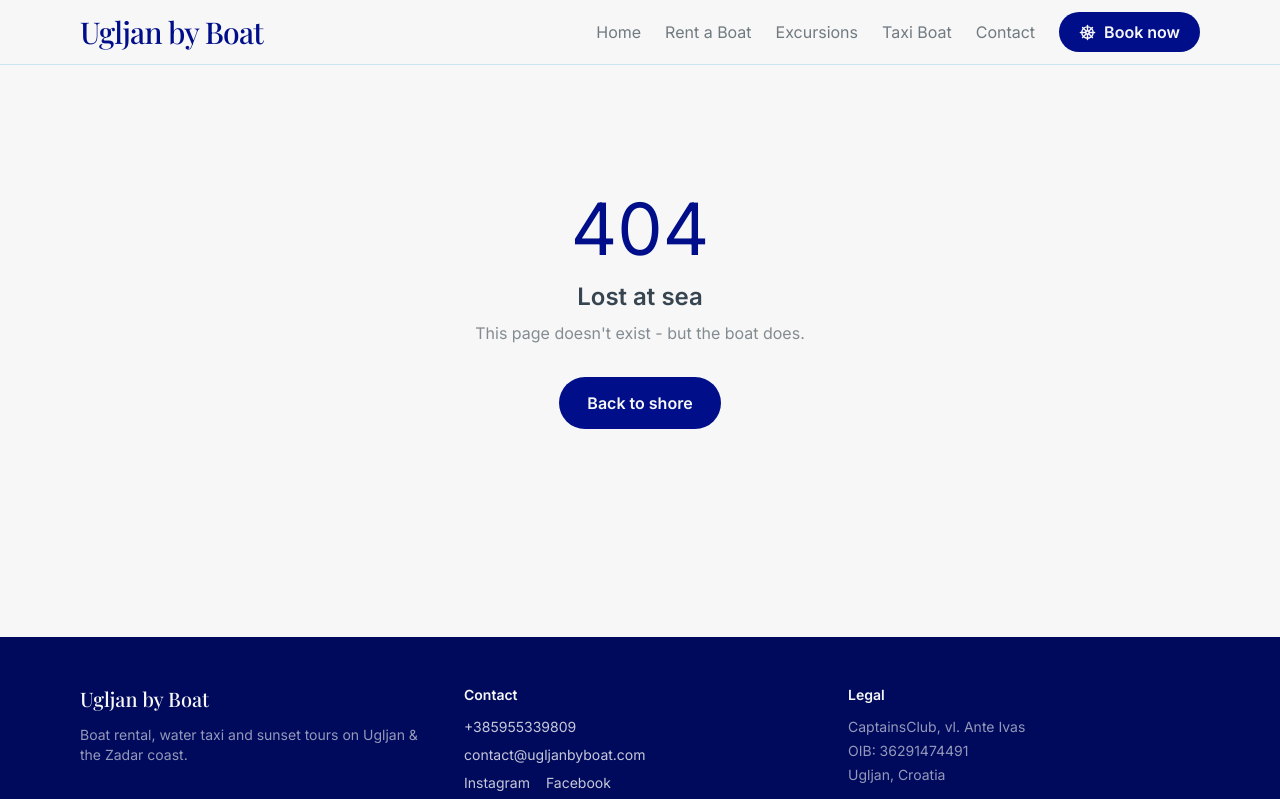
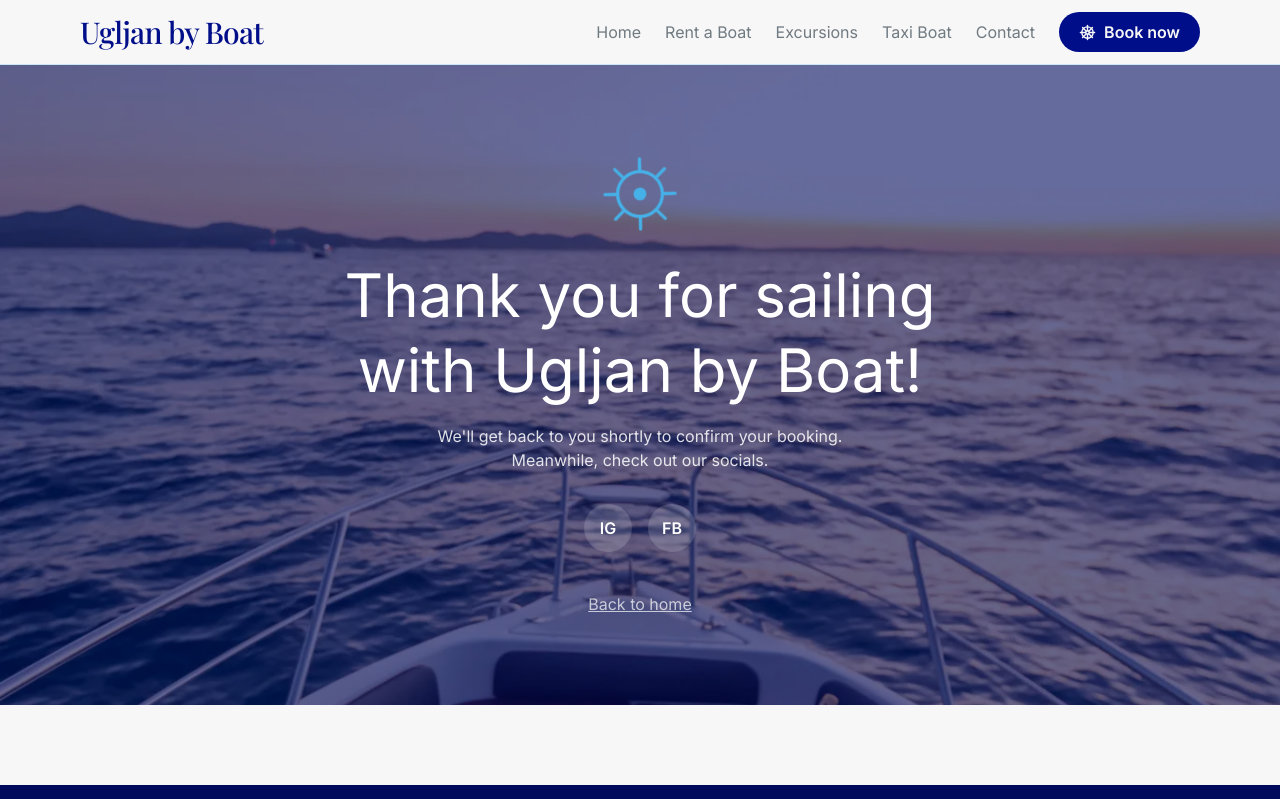
Before and after one commit to expaetra/ugljan-by-boat, a React (Vite) app in the folder frontend/: page /thank-you in a window 1280 px wide. Shown: the top 799 px of the page. Built offline with nearby package versions, Linux system fonts and the light colour scheme.

Commit message:
Thank you page

```diff
--- a/frontend/src/App.jsx
+++ b/frontend/src/App.jsx
@@ -9,6 +9,7 @@ import ExcursionsPage from './pages/excursions/ExcursionsPage.jsx'
 import ScrollToTop from './components/shared/ScrollToTop.jsx'
 import NotFound from './pages/NotFound.jsx'
 import PrivacyPage from './pages/PrivacyPage.jsx'
+import ThankYou from './pages/contact/ThankYou.jsx'
 
 export default function App() {
   return (
@@ -16,14 +17,15 @@ export default function App() {
       <ScrollToTop />
       <Navbar />
       <main className="flex-1">
-        <Routes>
+     <Routes>
           <Route path="/" element={<HomePage />} />
           <Route path="/rent" element={<RentPage />} />
           <Route path="/taxi" element={<TaxiPage />} />
           <Route path="/contact" element={<ContactPage />} />
           <Route path="/excursions" element={<ExcursionsPage />} />
+          <Route path="/privacy" element={<PrivacyPage />} />
+          <Route path="/thank-you" element={<ThankYou />} />
           <Route path="*" element={<NotFound />} />
-          <Route path="/privacy" element={<PrivacyPage />} />
         </Routes>
       </main>
       <Footer />
--- a/frontend/src/pages/contact/ContactForm.jsx
+++ b/frontend/src/pages/contact/ContactForm.jsx
@@ -1,12 +1,13 @@
 import { useState } from 'react'
+import { useNavigate } from 'react-router-dom'
 import { site } from '../../lib/siteConfig.js'
-import ThankYou from './ThankYou.jsx'
 
 const field = 'w-full border border-mist rounded-lg px-4 py-3 bg-white focus:outline-none focus:border-sea focus:ring-1 focus:ring-sea transition-colors'
 const label = 'block text-sm font-semibold text-ink/70 mb-1.5'
 
 export default function ContactForm() {
-  const [status, setStatus] = useState('idle') // idle | sending | sent | error
+  const [status, setStatus] = useState('idle') // idle | sending | error
+  const navigate = useNavigate()
 
   async function handleSubmit(e) {
     e.preventDefault()
@@ -19,15 +20,11 @@ export default function ContactForm() {
         body: data,
       })
       if (!res.ok) throw new Error('failed')
-      setStatus('sent')
       e.target.reset()
+      navigate('/thank-you')
     } catch {
       setStatus('error')
     }
-  }
-
- if (status === 'sent') {
-    return <ThankYou />
   }
 
   return (
@@ -64,7 +61,7 @@ export default function ContactForm() {
         <div className="grid sm:grid-cols-2 gap-5">
           <div>
             <label className={label} htmlFor="name">Your name</label>
-                        <input id="name" name="name" required placeholder="Ivan Horvat" className={field} />
+            <input id="name" name="name" required placeholder="Ivan Horvat" className={field} />
           </div>
           <div>
             <label className={label} htmlFor="phone">Phone / WhatsApp</label>
--- a/frontend/src/pages/contact/ThankYou.jsx
+++ b/frontend/src/pages/contact/ThankYou.jsx
@@ -1,3 +1,4 @@
+import { Link } from 'react-router-dom'
 import { site } from '../../lib/siteConfig.js'
 import sunsetFront from '../../assets/sunset/sunset_front.webp'
 
@@ -13,10 +14,10 @@ function Wheel() {
 
 export default function ThankYou() {
   return (
-    <div className="fixed inset-0 z-[90]">
+    <div className="relative min-h-[80vh] overflow-hidden">
       <img src={sunsetFront} alt="" className="absolute inset-0 w-full h-full object-cover" />
       <div className="absolute inset-0 bg-deep/60" />
-      <div className="relative h-full flex flex-col items-center justify-center text-center text-white px-6">
+      <div className="relative min-h-[80vh] flex flex-col items-center justify-center text-center text-white px-6 py-20">
         <Wheel />
         <h1 className="font-display text-4xl sm:text-6xl leading-tight max-w-2xl">Thank you for sailing with {site.name}!</h1>
         <p className="mt-4 max-w-md text-white/85">We&apos;ll get back to you shortly to confirm your booking. Meanwhile, check out our socials.</p>
@@ -24,7 +25,7 @@ export default function ThankYou() {
           <a href={site.instagram} target="_blank" rel="noopener noreferrer" className="w-12 h-12 flex items-center justify-center rounded-full bg-white/15 hover:bg-white/30 transition-colors font-semibold">IG</a>
           <a href={site.facebook} target="_blank" rel="noopener noreferrer" className="w-12 h-12 flex items-center justify-center rounded-full bg-white/15 hover:bg-white/30 transition-colors font-semibold">FB</a>
         </div>
-        <a href="/" className="mt-10 text-white/70 underline hover:text-white">Back to home</a>
+        <Link to="/" className="mt-10 text-white/70 underline hover:text-white">Back to home</Link>
       </div>
     </div>
   )
```
